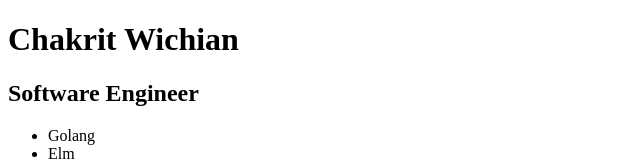
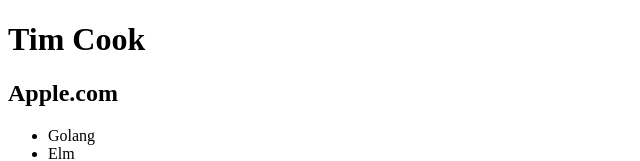
Before and after one commit to chakrit/jetlify, a plain HTML site: page index.html in a window 1280 px wide. Shown: the top 161 px of the page, without its empty margins (0-640 px from the left). Drawn offline with Linux system fonts and the light colour scheme.

Commit message:
Update index.html

```diff
--- a/index.html
+++ b/index.html
@@ -2,12 +2,12 @@
 <html>
 
 <head>
-    <title>About Chakrit</title>
+    <title>About Omise Lab!</title>
 </head>
 
 <body>
-    <h1>Chakrit Wichian</h1>
-    <h2>Software Engineer</h2>
+    <h1>Tim Cook</h1>
+    <h2>Apple.com</h2>
     <ul>
         <li>Golang</li>
         <li>Elm</li>
```
